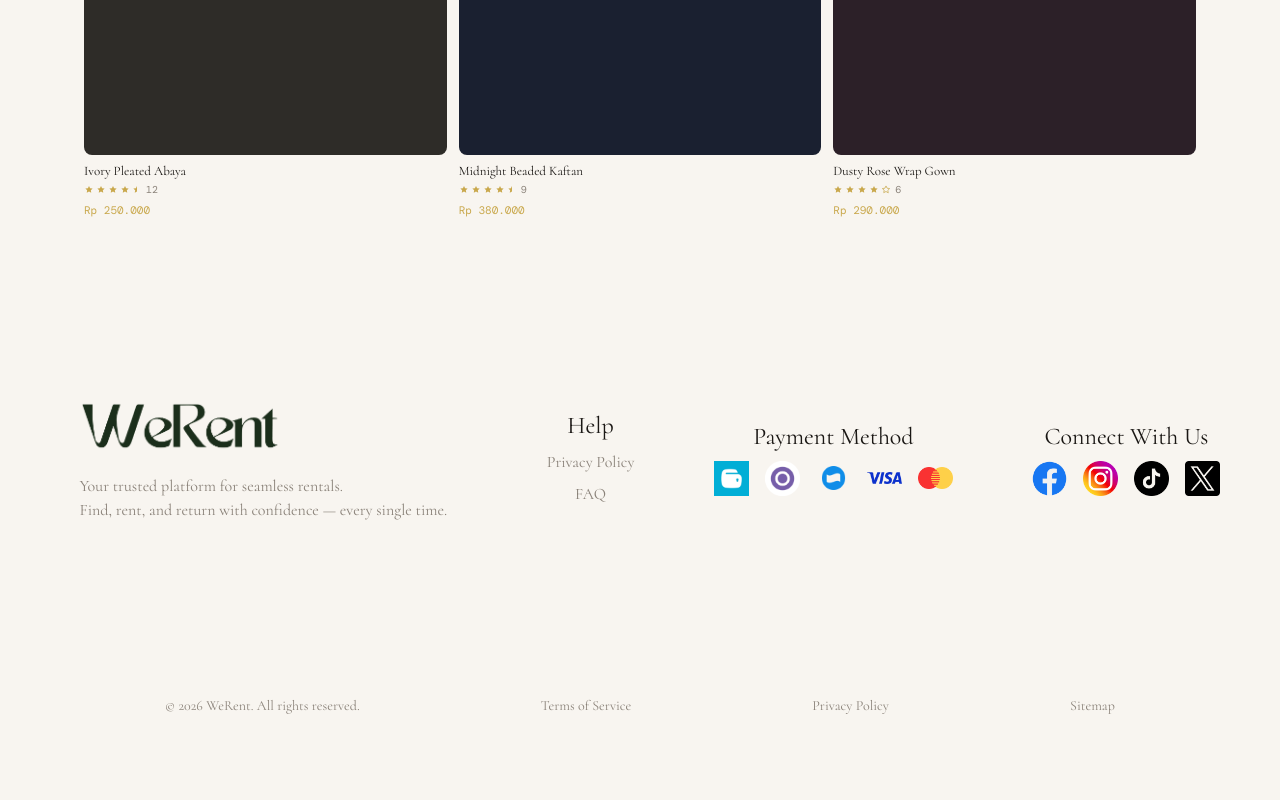
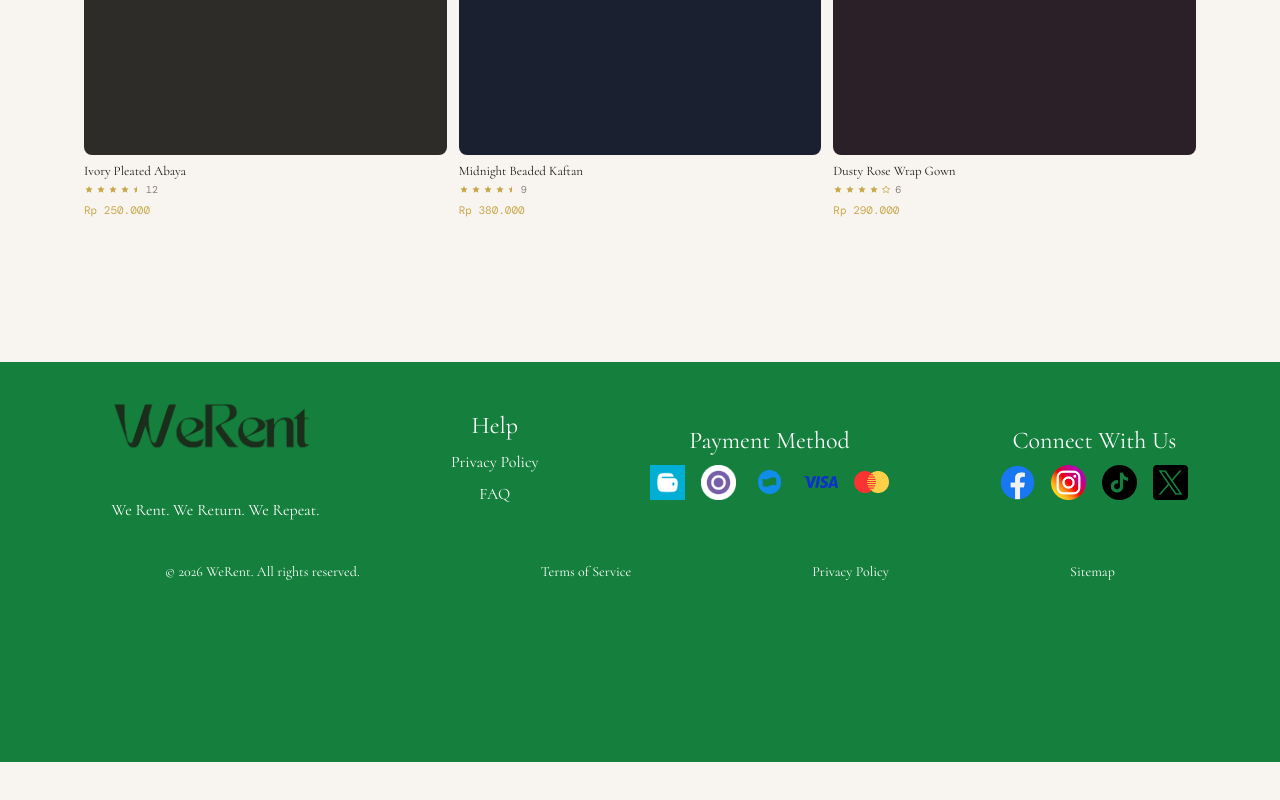
Before and after one commit to vincentsim01/WeRent-frontend, a Next.js app: page / in a window 1280 px wide. Shown: the part 2815-3615 px from the top of the page. After the commit the page ends 3577 px from the top, so only its background shows below. Built offline with nearby package versions, Linux system fonts and the light colour scheme; a web font is replaced by a local one.

Commit message:
fix: background color

```diff
--- a/components/Footer.tsx
+++ b/components/Footer.tsx
@@ -10,28 +10,28 @@ export default function Footer() {
         setYear(new Date().getFullYear());
     }, []);
     return(
-        <div className='md:h-[25vh] h-[45vh]'>
-            <div className='md:flex md:justify-evenly gap-5 md:items-center h-full'>
-                <div className='p-5'>
-                    <div className="relative w-[150px] md:w-[200px] flex justify-center items-center">
+        <div className='md:h-[25vh] h-[60vh]'>
+            <div className='md:flex md:justify-evenly md:items-center h-full bg-green-700 text-white gap-5'>
+                {/* left footer */}
+                <div className='p-5 flex flex-col items-center md:items-start gap-3'>
+                    <div className="relative w-[150px] md:w-[200px]">
                         <Image src='/werent-logo-green.png' alt='WeRent Footer' width={200} height={100} />
                     </div>
                     <br></br>
-                    <p className='text-center md:text-left' style={{ color: "var(--warm-gray)" }}>
-                        Your trusted platform for seamless rentals.
-                        <br></br>
-                        Find, rent, and return with confidence — every single time.
+                    <p className='text-center md:text-left'>
+                        We Rent. We Return. We Repeat.
                     </p>
                 </div>
-
-                <div>
+                {/* Help */}
+                <div className=''>
                     <div><h3 className='text-2xl text-center'>Help</h3></div>
-                    <div className='flex flex-col items-center gap-2 mt-2 mb-2' style={{ color: "var(--warm-gray)" }}>
+                    <div className='flex flex-col items-center gap-2 mt-2 mb-2'>
                         <p>Privacy Policy</p>
                         <p>FAQ</p>
                     </div>
                 </div>
-                <div className='mb-2'>
+                {/* Payment */}
+                <div className=''>
                     <div><h3 className='text-2xl text-center'>Payment Method</h3></div>
                     <div></div>
                     <div className='flex justify-center items-center gap-4 mt-2'>
@@ -42,7 +42,7 @@ export default function Footer() {
                         <img src='/mastercard.png' alt='Mastercard' className='w-[20px] md:w-[35px]' />
                     </div>
                 </div>
-                <div className='mb-2'>
+                <div className=''>
                     <div><h3 className='text-2xl text-center'>Connect With Us</h3></div>
                     <div className='flex justify-center gap-4 mt-2'>
                         <img src='/facebook.png' alt='Facebook' className='w-[20px] md:w-[35px]' />
@@ -52,8 +52,7 @@ export default function Footer() {
                     </div>
                 </div>
             </div>
-            <br></br>
-            <div className='flex justify-evenly items-center h-[30vh] text-sm' style={{ color: "var(--warm-gray)" }}>
+            <div className='flex justify-evenly items-start h-[25vh] text-sm bg-green-700 text-white'>
                 <span>© {year} WeRent. All rights reserved.</span>
                 <span className='ml-4'>Terms of Service</span>
                 <span className='ml-4'>Privacy Policy</span>
```
